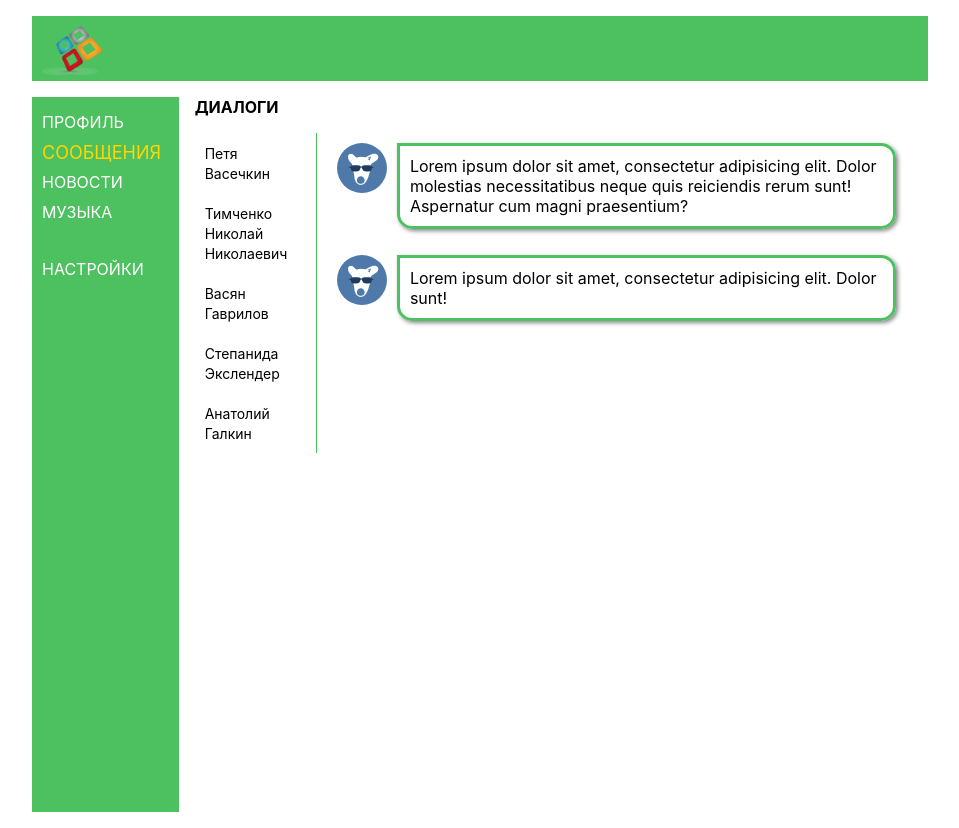
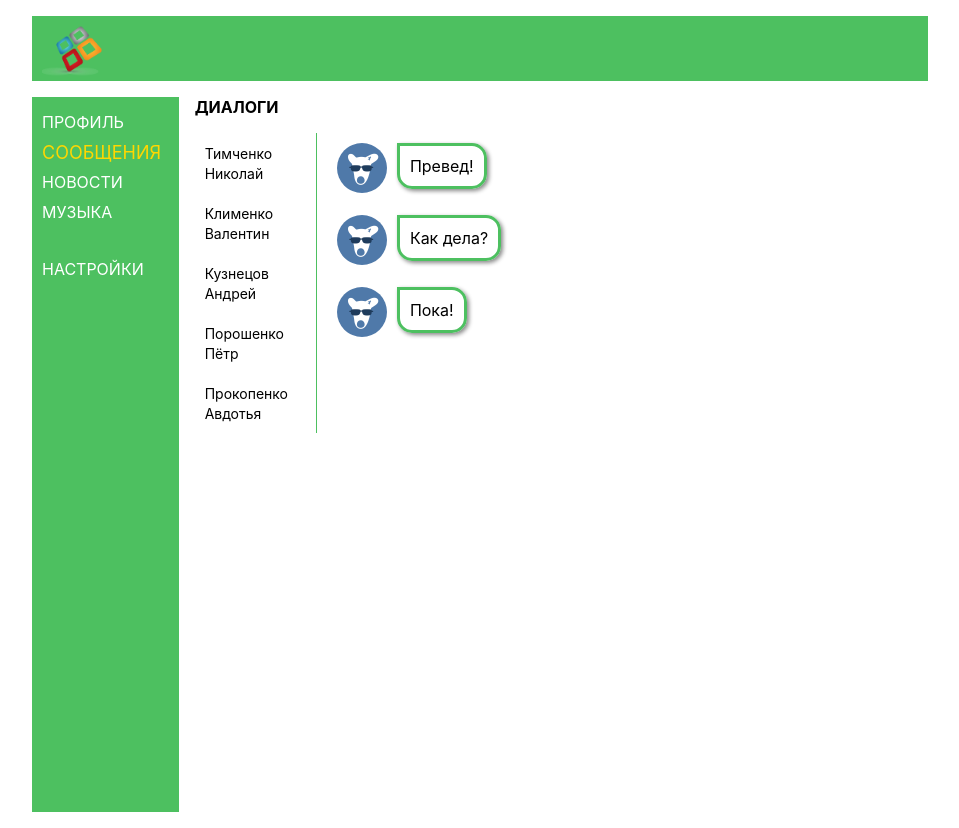
Before and after one commit to eveber/Test_React_App, a React (Create React App) app: page /dialogs in a window 1280 px wide. Shown: the whole page, without its empty margins (160-1119 px from the left). Built offline with nearby package versions, Linux system fonts and the light colour scheme.

Commit message:
Data objects has been added..

```diff
--- a/src/components/Dialogs/Dialogs.jsx
+++ b/src/components/Dialogs/Dialogs.jsx
@@ -4,18 +4,40 @@ import Message from "./Messages/Message";
 import Talker from "./Talkers/Talker";
 
 const Dialogs = (props) => {
+    let dialogsData = [
+        {id: 1, talkerName: 'Тимченко Николай'},
+        {id: 2, talkerName: 'Клименко Валентин'},
+        {id: 3, talkerName: 'Кузнецов Андрей'},
+        {id: 4, talkerName: 'Порошенко Пётр'},
+        {id: 5, talkerName: 'Прокопенко Авдотья'}
+    ];
+
+    let messagesData = [
+        {id: 1, message: 'Превед!'},
+        {id: 1, message: 'Как дела?'},
+        {id: 1, message: 'Пока!'}
+    ];
+
     return (
         <div>
             <label className={m.caption}>Диалоги</label>
             <div className={m.dialogsWrapper}>
-                <Talker/>
-                <Message/>
+                <div className={m.talkers}>
+                    <Talker id={dialogsData[0].id} name={dialogsData[0].talkerName} linkId='1'/>
+                    <Talker id={dialogsData[1].id} name={dialogsData[1].talkerName} linkId='2'/>
+                    <Talker id={dialogsData[2].id} name={dialogsData[2].talkerName} linkId='3'/>
+                    <Talker id={dialogsData[3].id} name={dialogsData[3].talkerName} linkId='4'/>
+                    <Talker id={dialogsData[4].id} name={dialogsData[4].talkerName} linkId='5'/>
+                </div>
+
+                <div className={m.messages}>
+                    <Message id={messagesData[0].id} message={messagesData[0].message} />
+                    <Message id={messagesData[1].id} message={messagesData[1].message} />
+                    <Message id={messagesData[2].id} message={messagesData[2].message} />
+                </div>
             </div>
         </div>
     );
 }
 
 export default Dialogs;
-
-
-{/*<Talker name='Тимченко Николай' linkId='3'/>*/}
--- a/src/components/Dialogs/Dialogs.module.scss
+++ b/src/components/Dialogs/Dialogs.module.scss
@@ -10,4 +10,12 @@
 .dialogsWrapper {
   display: grid;
   grid-template-columns: 2fr 10fr;
+
+  .talkers {
+    border-right: 1px solid $main-color;
+  }
+
+  .messages {
+    padding-left: $main-padding;
+  }
 }
--- a/src/components/Dialogs/Messages/Message.jsx
+++ b/src/components/Dialogs/Messages/Message.jsx
@@ -3,22 +3,14 @@ import m from './Message.module.scss';
 import messageAvatar from '../../images/post_avatar.jpg';
 
 const Message = (props) => {
+    let message = props.message;
+
     return (
-        <div className={m.messages}>
-            <div className={m.message}>
-                <img src={messageAvatar} alt=""/>
-                <p className={m.figure}>Lorem ipsum dolor
-                    sit amet, consectetur adipisicing elit.
-                    Dolor molestias necessitatibus neque quis
-                    reiciendis rerum sunt! Aspernatur cum magni
-                    praesentium?</p>
-            </div>
-            <div className={m.message}>
-                <img src={messageAvatar} alt=""/>
-                <p className={m.figure}>Lorem ipsum dolor
-                    sit amet, consectetur adipisicing elit.
-                    Dolor sunt! </p>
-            </div>
+        <div className={m.message}>
+            <img src={messageAvatar} alt="" />
+            <p className={m.figure}>
+                {message}
+            </p>
         </div>
     );
 }
--- a/src/components/Dialogs/Messages/Message.module.scss
+++ b/src/components/Dialogs/Messages/Message.module.scss
@@ -1,9 +1,7 @@
 @import '../../../Variables';
 
-.messages {
-
 .message {
-    padding-left: $main-padding;
+  //padding-left: $main-padding;
 
   img {
     position: absolute;
@@ -25,4 +23,3 @@
     box-shadow: 2px 2px 4px #888;
   }
 }
-}
--- a/src/components/Dialogs/Talkers/Talker.jsx
+++ b/src/components/Dialogs/Talkers/Talker.jsx
@@ -4,33 +4,14 @@ import {NavLink} from "react-router-dom";
 
 const Talker = (props) => {
 
+    let talkerName = props.name;
+    let path = '/dialogs/' + props.linkId;
+
     return (
-        <div className={m.talkers}>
-            <div className={m.talker}>
-                <NavLink to='/dialogs/1' className={m.siteLink} activeClassName={m.siteLinkActive}>
-                    Петя Васечкин
-                </NavLink>
-            </div>
-            <div className={m.talker}>
-                <NavLink to='/dialogs/2' className={m.siteLink}  activeClassName={m.siteLinkActive}>
-                    Тимченко Николай Николаевич
-                </NavLink>
-            </div>
-            <div className={m.talker}>
-                <NavLink to='/dialogs/3' className={m.siteLink}  activeClassName={m.siteLinkActive}>
-                    Васян Гаврилов
-                </NavLink>
-            </div>
-            <div className={m.talker}>
-                <NavLink to='/dialogs/4' className={m.siteLink}  activeClassName={m.siteLinkActive}>
-                    Степанида Экслендер
-                </NavLink>
-            </div>
-            <div className={m.talker}>
-                <NavLink to='/dialogs/5' className={m.siteLink} activeClassName={m.siteLinkActive}>
-                    Анатолий Галкин
-                </NavLink>
-            </div>
+        <div className={m.talker}>
+            <NavLink to={path} className={m.siteLink} activeClassName={m.siteLinkActive}>
+                {talkerName}
+            </NavLink>
         </div>
     );
 };
--- a/src/components/Dialogs/Talkers/Talker.module.scss
+++ b/src/components/Dialogs/Talkers/Talker.module.scss
@@ -1,18 +1,14 @@
 @import '../../../Variables';
 @import '../../../CustomClasses';
 
-
-.talkers {
-  border-right: 1px solid $main-color;
-
-  .talker {
-    padding: 10px;
-  }
+.talker {
+  padding: 10px;
 
   .siteLink {
     font-size: 14px;
     text-transform: none;
     color: black;
+
     &:hover {
       font-size: 16px;
       color: $main-color;
--- a/src/components/Profile/MyPosts/MyPosts.jsx
+++ b/src/components/Profile/MyPosts/MyPosts.jsx
@@ -3,6 +3,13 @@ import m from './MyPosts.module.scss';
 import Post from '../MyPosts/Post/Post'
 
 const MyPosts = () => {
+
+    let postsData = [
+        {id: 1, postMessage: 'Hey! Anybody here?', likeCount: 10},
+        {id: 1, postMessage: 'Nope, no one here!', likeCount: 4},
+        {id: 1, postMessage: 'Ok, then fuck no one!', likeCount: 65}
+    ];
+
     return (
         <div className={m.postsWrapper}>
             <label>My posts</label>
@@ -12,9 +19,9 @@ const MyPosts = () => {
                     <button className={m.siteButton}>Send</button>
                 </div>
             </div>
-            <Post message="Hey! Anybody here?"/>
-            <Post message="Nope, no one here!"/>
-            <Post message="Ok, then fuck no one!"/>
+            <Post id={postsData[0].id} message={postsData[0].postMessage} likes={postsData[0].likeCount} />
+            <Post id={postsData[1].id} message={postsData[1].postMessage} likes={postsData[1].likeCount} />
+            <Post id={postsData[2].id} message={postsData[2].postMessage} likes={postsData[2].likeCount} />
         </div>
     );
 };
--- a/src/components/Profile/MyPosts/Post/Post.jsx
+++ b/src/components/Profile/MyPosts/Post/Post.jsx
@@ -8,6 +8,7 @@ const Post = (props) => {
             <div className={m.item}>
                 <img alt="" src={postAva} />
                 <div className={m.postText}>{props.message}</div>
+                <div className={m.postLikes}>likes: {props.likes}</div>
             </div>
         </div>
     );
--- a/src/components/Profile/MyPosts/Post/Post.module.scss
+++ b/src/components/Profile/MyPosts/Post/Post.module.scss
@@ -17,5 +17,10 @@
             position: absolute;
 
         }
+
+        .postLikes {
+            text-align: end;
+            color: $main-color;
+        }
     }
 }
```
Lines whose indentation alone changed are shown as unchanged.
